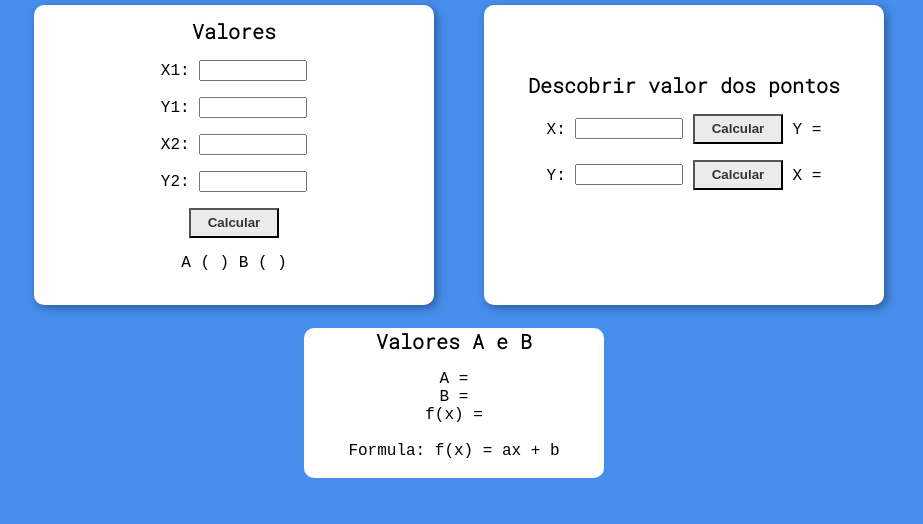
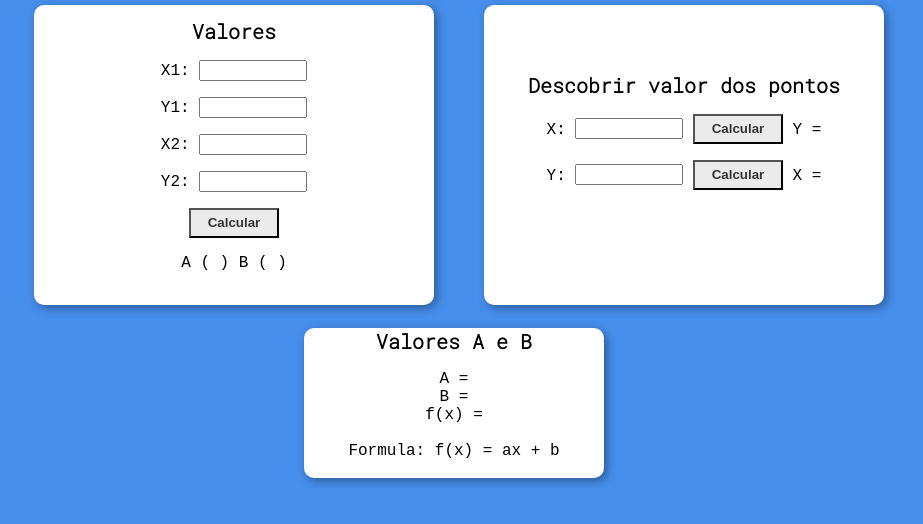
Before and after one commit to lucaswartha/funcoes, a plain HTML site: page index.html in a window 1280 px wide. Shown: the part 102-626 px from the top of the page, without its empty margins (174-1097 px from the left). Drawn offline with Linux system fonts and the light colour scheme.

Commit message:
Add files via upload

```diff
--- a/style.css
+++ b/style.css
@@ -62,6 +62,7 @@ header {
     height: 150px;
     width: 300px;
     text-align: center;
+    box-shadow: 3px 3px 10px rgb(0,0,0, 0.363);
 }
 .container3 h1 {
     font-size: 20px;
```
